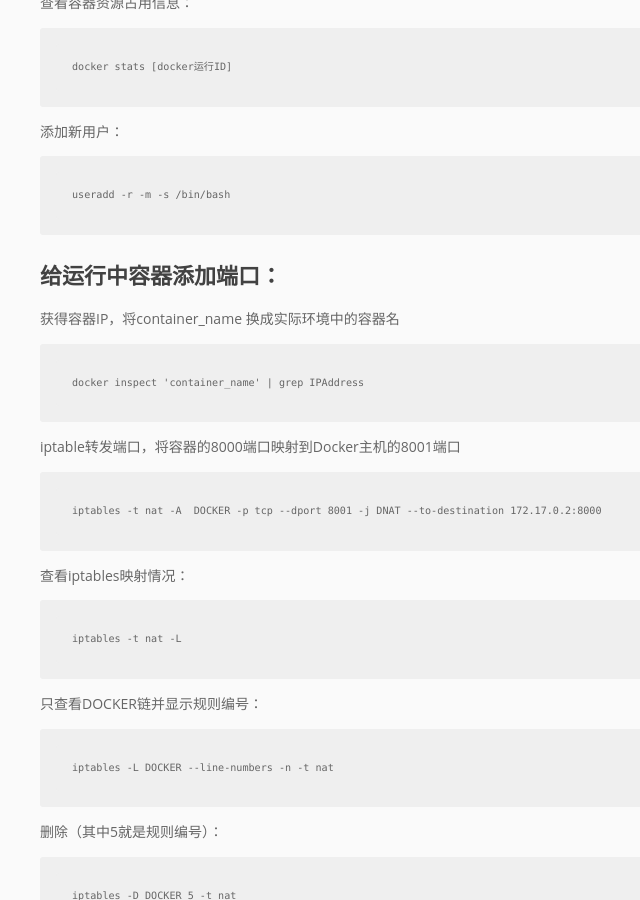
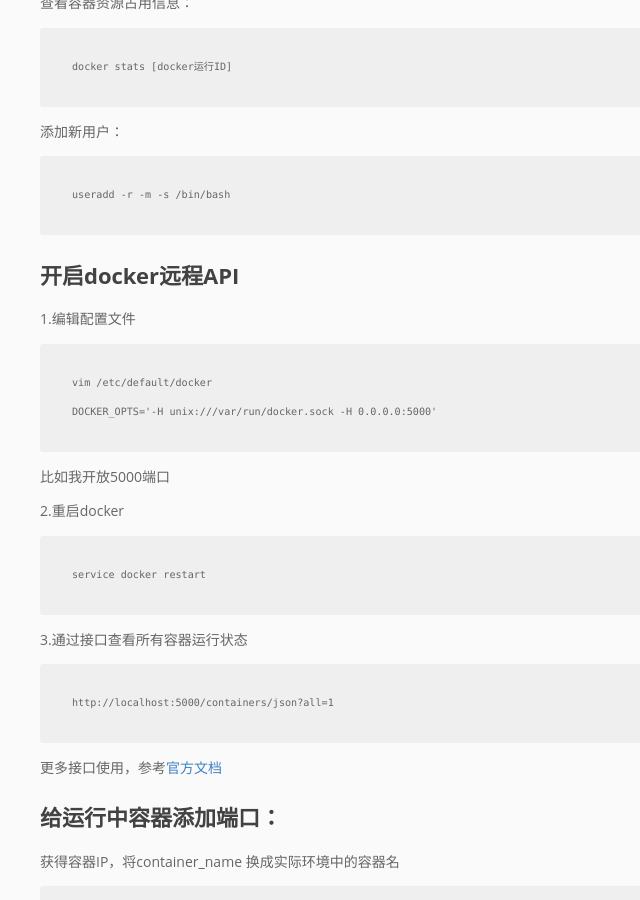
Before and after one commit to pingmalu/pingmalu.github.io, a Jekyll site: the page built from _posts/2015-12-02-Docker日常笔记.md, in a window 1280 px wide and 900 px high, scrolled down 2296 px. Shown: the whole window, without its empty margins (160-800 px from the left). Built offline with Jekyll 4.4.1, drawn with Linux system fonts in a browser that asks for light colours; nearby versions of some CDN libraries.

Commit message:
'update'

```diff
--- a/_posts/2015-12-02-Docker日常笔记.md
+++ b/_posts/2015-12-02-Docker日常笔记.md
@@ -75,6 +75,27 @@ title: Docker日常笔记
 添加新用户：
 
 	useradd -r -m -s /bin/bash
+
+# 开启docker远程API
+
+1.编辑配置文件
+
+	vim /etc/default/docker
+
+	DOCKER_OPTS='-H unix:///var/run/docker.sock -H 0.0.0.0:5000'
+
+比如我开放5000端口
+
+2.重启docker
+
+	service docker restart
+
+3.通过接口查看所有容器运行状态
+
+	http://localhost:5000/containers/json?all=1
+
+更多接口使用，参考[官方文档](https://docs.docker.com/engine/reference/api/docker_remote_api/)
+
 
 # 给运行中容器添加端口：
 
```
